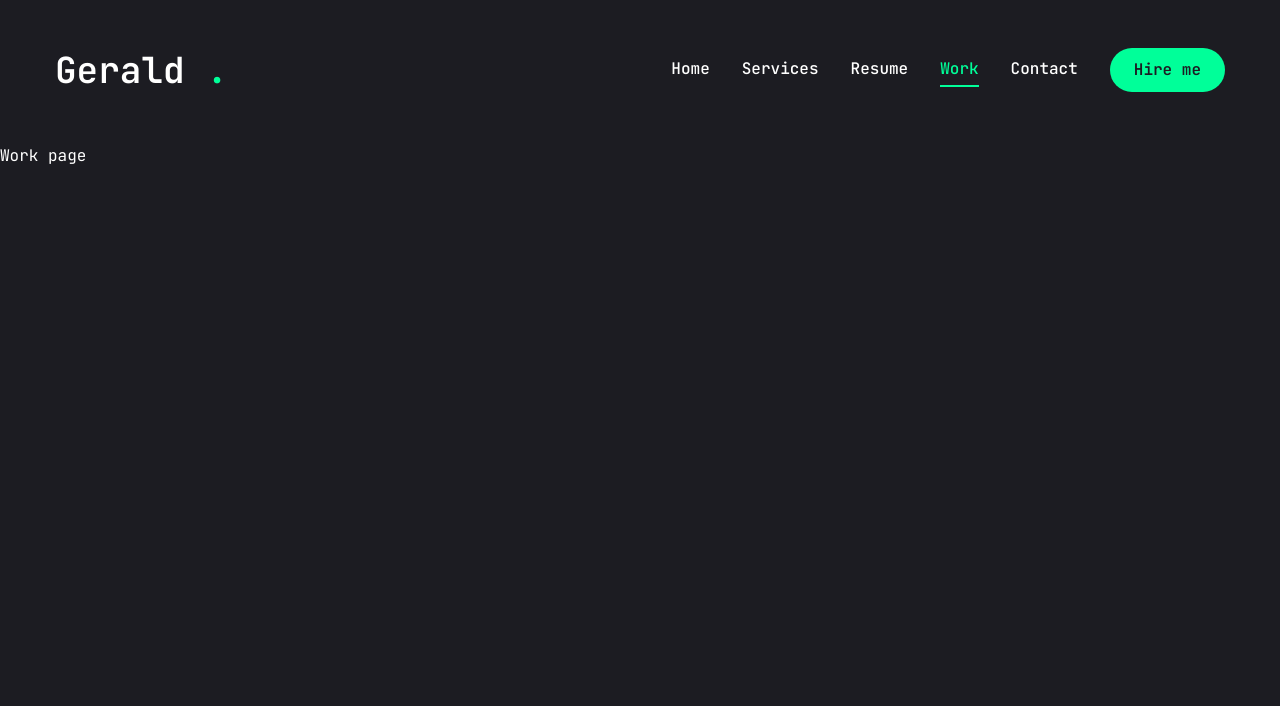
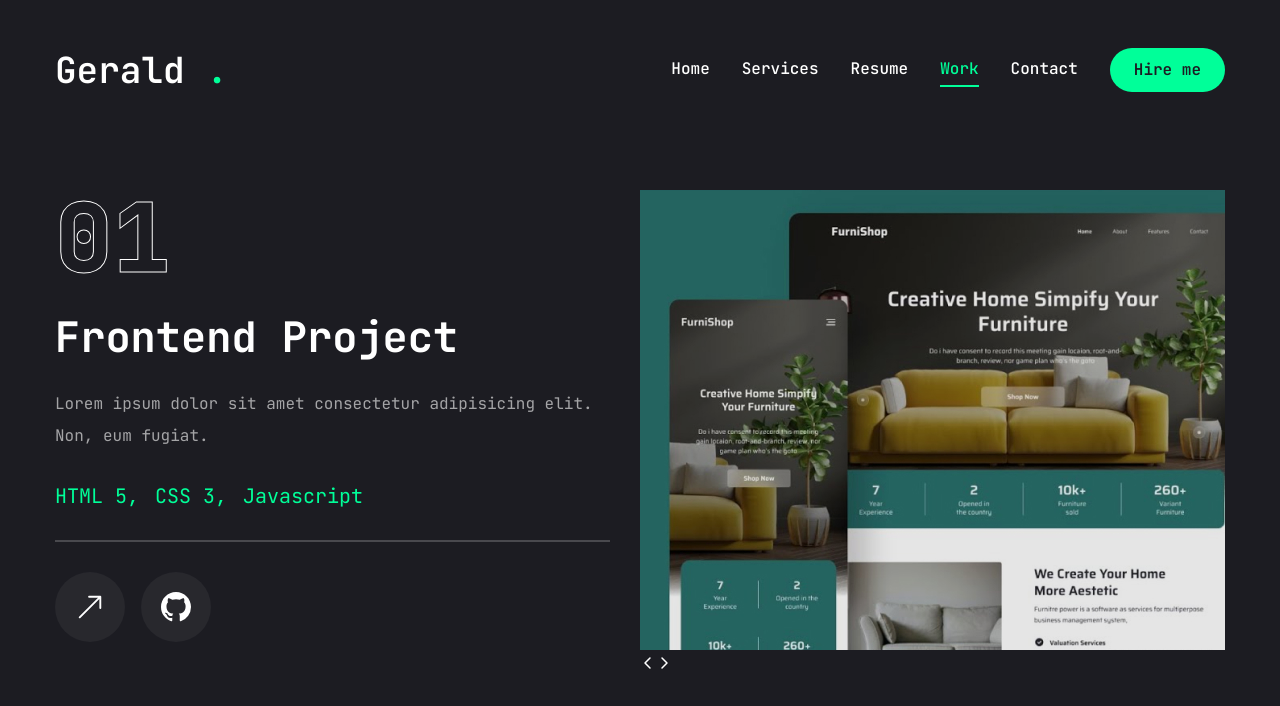
Before and after one commit to gabaal/Portfolio_new, a Next.js app: page /work in a window 1280 px wide. Shown: the top 706 px of the page. Built offline with nearby package versions, Linux system fonts and the light colour scheme.

Commit message:
2:37 Swiper button functional but ugly

```diff
--- a/app/work/page.jsx
+++ b/app/work/page.jsx
@@ -1,5 +1,177 @@
+"use client";
+
+import { motion } from "framer-motion";
+import React, { useState } from "react";
+
+import { Swiper, SwiperSlide } from "swiper/react";
+import "swiper/css";
+
+import { BsArrowUpRight, BsGithub } from "react-icons/bs";
+
+import {
+  Tooltip,
+  TooltipContent,
+  TooltipProvider,
+  TooltipTrigger,
+} from "./../../components/ui/tooltip";
+
+import Link from "next/link";
+import Image from "next/image";
+
+import WorkSliderBtns from "./../../components/WorkSliderBtns";
+
+const projects = [
+  {
+    num: "01",
+    category: "frontend",
+    title: "Project 1",
+    description:
+      "Lorem ipsum dolor sit amet consectetur adipisicing elit. Non, eum fugiat.",
+    stack: [{ name: "HTML 5" }, { name: "CSS 3" }, { name: "Javascript" }],
+    image: "/assets/work/thumb1.png",
+    live: "",
+    github: "",
+  },
+  {
+    num: "02",
+    category: "fullstack",
+    title: "Project 2",
+    description:
+      "Lorem ipsum dolor sit amet consectetur adipisicing elit. Non, eum fugiat.",
+    stack: [{ name: "Next.js" }, { name: "Tailwind.css" }, { name: "Node.js" }],
+    image: "/assets/work/thumb2.png",
+    live: "",
+    github: "",
+  },
+  {
+    num: "03",
+    category: "frontend",
+    title: "Project 3",
+    description:
+      "Lorem ipsum dolor sit amet consectetur adipisicing elit. Non, eum fugiat.",
+    stack: [{ name: "Next.js" }, { name: "Tailwind.css" }],
+    image: "/assets/work/thumb3.png",
+    live: "",
+    github: "",
+  },
+];
+
 const Work = () => {
-  return <div>Work page</div>;
+  const [project, setProject] = useState(projects[0]);
+
+  const handleSlideChange = (swiper) => {
+    //get current slide index
+    const currentIndex = swiper.activeIndex;
+
+    // update state with the current slide
+    setProject(projects[currentIndex]);
+  };
+
+  return (
+    <motion.section
+      initial={{ opacity: 0 }}
+      animate={{
+        opacity: 1,
+        transition: { delay: 2.4, duration: 0.4, ease: "easeIn" },
+      }}
+      className="min-h-[80vh] flex flex-col justify-center py12 xl:px-0"
+    >
+      <div className="container mx-auto">
+        <div className="flex flex-col xl:flex-row xl:gap-[30px]">
+          <div className="w-full xl:w-[50%] xl:h-[460px] flex flex-col xl:justify-between order-2 xl:order-none">
+            <div className="flex flex-col gap-[30px] h-[50%]">
+              {/* outline num */}
+              <div className="text-8xl leading-none font-extrabold text-transparent text-outline">
+                {project.num}
+              </div>
+              {/* project category */}
+              <h2 className="text-[42px] font-bold leading-none text-white group-hover:text-accent transition-all duration-500 capitalize">
+                {project.category} project
+              </h2>
+              {/* project description */}
+              <p className="text-white/60">{project.description}</p>
+              {/* stack */}
+              <ul className="flex gap-4">
+                {project.stack.map((item, index) => {
+                  return (
+                    <li key={index} className="text-xl text-accent">
+                      {item.name}
+                      {/* remove the last comma */}
+                      {index !== project.stack.length - 1 && ","}
+                    </li>
+                  );
+                })}
+              </ul>
+              {/* border */}
+              <div className="border border-white/20"></div>
+              {/* buttons */}
+              <div className="flex items-center gap-4">
+                {/* live project button */}
+                <Link href={project.live}>
+                  <TooltipProvider delayDuration={100}>
+                    <Tooltip>
+                      <TooltipTrigger className="w-[70px] h-[70px] rounded-full bg-white/5 flex justify-center items-center group">
+                        <BsArrowUpRight className="text-white text-3xl group-hover:text-accent" />
+                      </TooltipTrigger>
+                      <TooltipContent>
+                        <p>Live project</p>
+                      </TooltipContent>
+                    </Tooltip>
+                  </TooltipProvider>
+                </Link>
+
+                {/* github project button */}
+                <Link href={project.github}>
+                  <TooltipProvider delayDuration={100}>
+                    <Tooltip>
+                      <TooltipTrigger className="w-[70px] h-[70px] rounded-full bg-white/5 flex justify-center items-center group">
+                        <BsGithub className="text-white text-3xl group-hover:text-accent" />
+                      </TooltipTrigger>
+                      <TooltipContent>
+                        <p>Github repository</p>
+                      </TooltipContent>
+                    </Tooltip>
+                  </TooltipProvider>
+                </Link>
+              </div>
+            </div>
+          </div>
+          <div className="w-full xl:w-[50%]">
+            <Swiper
+              spaceBetween={30}
+              slide
+              slidesPerView={1}
+              className="xl:h-[520] mb-12"
+              onSlideChange={handleSlideChange}
+            >
+              {projects.map((project, index) => {
+                return (
+                  <SwiperSlide key={index} className="w-full">
+                    <div className="h-[460px] relative group flex justify-center items-center bg-pink-50/20">
+                      {/* overlay */}
+                      <div className="absolute top-0 bottom-0 w-full h-full bg-black/10 z-10"></div>
+                      {/* image */}
+                      <div className="relative w-full h-full">
+                        <Image
+                          src={project.image}
+                          alt=""
+                          fill
+                          className="object-cover"
+                          alert
+                        />
+                      </div>
+                    </div>
+                  </SwiperSlide>
+                );
+              })}
+              {/* slider buttons */}
+              <WorkSliderBtns />
+            </Swiper>
+          </div>
+        </div>
+      </div>
+    </motion.section>
+  );
 };
 
 export default Work;
--- /dev/null
+++ b/components/WorkSliderBtns.jsx
@@ -0,0 +1,20 @@
+"use client";
+
+import { useSwiper } from "swiper/react";
+import { PiCaretLeftBold, PiCaretRightBold } from "react-icons/pi";
+
+const WorkSliderBtns = ({ containerStyles, btnStyles, iconStyles }) => {
+  const swiper = useSwiper();
+  return (
+    <div className={containerStyles}>
+      <button className={btnStyles} onClick={() => swiper.slidePrev()}>
+        <PiCaretLeftBold className={iconStyles} />
+      </button>
+      <button className={btnStyles} onClick={() => swiper.slideNext()}>
+        <PiCaretRightBold className={iconStyles} />
+      </button>
+    </div>
+  );
+};
+
+export default WorkSliderBtns;
--- a/package.json
+++ b/package.json
@@ -24,6 +24,7 @@
     "react-countup": "^6.5.3",
     "react-dom": "^18",
     "react-icons": "^5.3.0",
+    "swiper": "^11.1.9",
     "tailwind-merge": "^2.5.2",
     "tailwindcss-animate": "^1.0.7"
   },
```
Also changed, not shown: components/ui/tooltip.jsx (+15 -12 lines), 1 other file (tests, documents, lock files or other folders).
